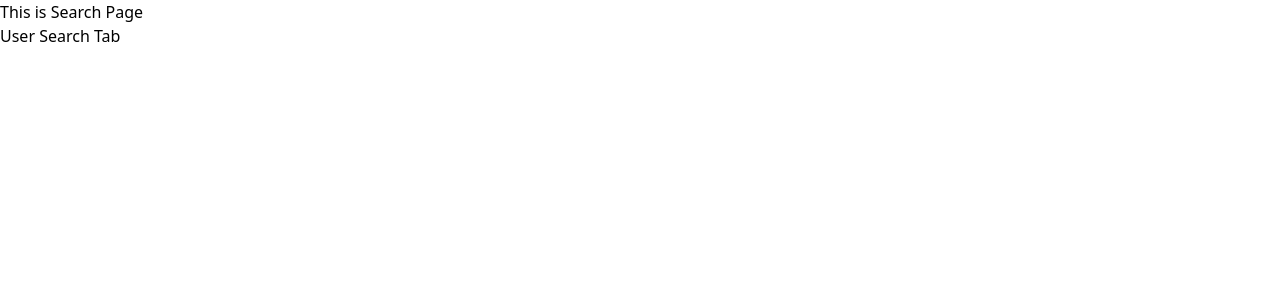
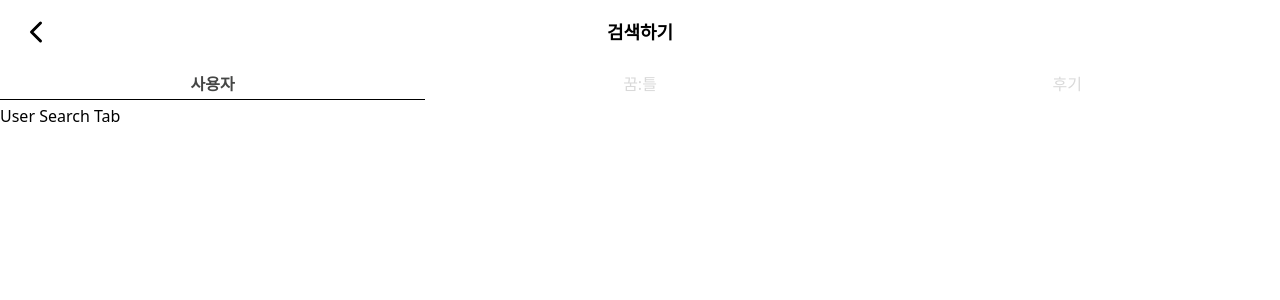
Before and after one commit to ggumms/ggumtle, a React (Vite) app in the folder frontend/: page /search in a window 1280 px wide. Shown: the top 300 px of the page. Built offline with nearby package versions, Linux system fonts and the light colour scheme; no server answers.

Commit message:
[FE] Feat #74: 검색페이지 삼탭 레이아웃 구현
Change-Id: I5e9e14ab595a8e588047b8254ac07207a890b500

```diff
--- a/frontend/src/constants/header-icons.tsx
+++ b/frontend/src/constants/header-icons.tsx
@@ -1,12 +1,12 @@
-import { IoChevronBackOutline } from "react-icons/io5";
-import { IoCloseOutline } from "react-icons/io5";
-import { IoMdMenu } from "react-icons/io";
-import { RiQrScanLine } from "react-icons/ri";
-import { IMenu } from "../interfaces";
+import { IoChevronBackOutline } from 'react-icons/io5'
+import { IoCloseOutline } from 'react-icons/io5'
+import { IoMdMenu } from 'react-icons/io'
+import { RiQrScanLine } from 'react-icons/ri'
+import { IMenu } from '../interfaces'
 
 export const icons: IMenu = {
-  'BACK': <IoChevronBackOutline size="2rem" />,
-  'HAMBERGER': <IoMdMenu size="2rem" />,
-  'CLOSE': <IoCloseOutline size="2rem" />,
-  'QRCODE': <RiQrScanLine size="2rem" />,
-};
+	BACK: <IoChevronBackOutline size="2rem" className="text-poin1" />,
+	HAMBERGER: <IoMdMenu size="2rem" className="text-poin1" />,
+	CLOSE: <IoCloseOutline size="2rem" className="text-poin1" />,
+	QRCODE: <RiQrScanLine size="2rem" className="text-poin1" />,
+}
--- /dev/null
+++ b/frontend/src/pages/Search/components/SearchNavHeader.tsx
@@ -0,0 +1,56 @@
+import { useEffect, useState } from 'react'
+import { useRouter } from '../../../hooks/useRouter'
+import { motion } from 'framer-motion'
+import { MultiPageHeaderInfo } from '../../../types/router'
+import { NavLink } from 'react-router-dom'
+
+const SearchNavHeader = ({ headerData }: { headerData: MultiPageHeaderInfo[] }) => {
+	const [selectedIndex, setSelectedIndex] = useState<number>()
+	const { currentPath } = useRouter()
+
+	useEffect(() => {
+		headerData.forEach((item, index) => {
+			if (currentPath.includes(item.path)) {
+				setSelectedIndex(index)
+			}
+		})
+
+		// bucket/write/{children}으로 안들어왔을 경우
+		if (selectedIndex === undefined) {
+			setSelectedIndex(0)
+			return
+		}
+	}, [currentPath])
+
+	return (
+		<div className="flex items-center justify-around">
+			<ul className={`flex gap-[2px] w-full`}>
+				{headerData.map((headerItem, index) => {
+					return (
+						<li key={`hedaer-${index}`} className={`w-1/3 relative`}>
+							<NavLink
+								to={headerItem.path}
+								// Todo : 삭제 예정
+								data-id={index}
+								className={
+									'inline-block w-full text-center py-2' +
+									(selectedIndex === index ? ' text-[#454645] font-[700]' : ' text-[#D9D9D9]   ')
+								}
+							>
+								{headerItem.name}
+							</NavLink>
+							{selectedIndex === index && (
+								<motion.div
+									layoutId="underline"
+									className="absolute h-[1px] bottom-1 w-full bg-black"
+								/>
+							)}
+						</li>
+					)
+				})}
+			</ul>
+		</div>
+	)
+}
+
+export default SearchNavHeader
--- a/frontend/src/pages/Search/index.tsx
+++ b/frontend/src/pages/Search/index.tsx
@@ -1,10 +1,31 @@
-import { Outlet } from 'react-router-dom'
+import { Outlet, useNavigate } from 'react-router-dom'
+import { IMenu, IMenuFunc } from '../../interfaces'
+import { icons } from '../../constants/header-icons'
+import Header from '../../components/Header'
+import { searchHeaderList } from '../../router'
+import SearchNavHeader from './components/SearchNavHeader'
 
 const SearchPage = () => {
+	const navigate = useNavigate()
+
+	const menu: IMenu = {
+		left: icons.BACK,
+		center: '검색하기',
+		right: undefined,
+	}
+
+	const func: IMenuFunc = {
+		left_func: () => navigate(-1),
+		right_func: undefined,
+	}
+
 	return (
 		<div>
-			This is Search Page
-			<Outlet />
+			<Header menu={menu} func={func} />
+			<section className='pt-16'>
+				<SearchNavHeader headerData={searchHeaderList} />
+				<Outlet />
+			</section>
 		</div>
 	)
 }
--- a/frontend/src/router.tsx
+++ b/frontend/src/router.tsx
@@ -71,22 +71,27 @@ const routerData: RouterElement[] = [
 	{
 		path: '/search',
 		element: <SearchPage />,
-		label: '',
+		label: '검색페이지',
 		children: [
 			{
 				path: '',
 				element: <UserSearch />,
-				label: '',
+				label: '유저검색',
+			},
+			{
+				path: 'user',
+				element: <UserSearch />,
+				label: '사용자',
 			},
 			{
 				path: 'bucket',
 				element: <BucketSearch />,
-				label: '',
+				label: '꿈:틀',
 			},
 			{
 				path: 'review',
 				element: <ReviewSearch />,
-				label: '',
+				label: '후기',
 			},
 		],
 	},
@@ -176,3 +181,17 @@ export const mainHeaderList: MultiPageHeaderInfo[] = routerData.reduce((prev, ro
 }, [] as MultiPageHeaderInfo[])
 
 export default router
+
+export const searchHeaderList: MultiPageHeaderInfo[] = routerData.reduce((prev, router) => {
+	let headerData
+	if (router.label !== '검색페이지') return [...prev]
+	if (router.children) {
+		headerData = router.children
+			.filter((child) => child.path)
+			.map((child) => {
+				return { name: child?.label, path: child.path }
+			})
+		return [...headerData]
+	}
+	return [...prev]
+}, [] as MultiPageHeaderInfo[])
```
